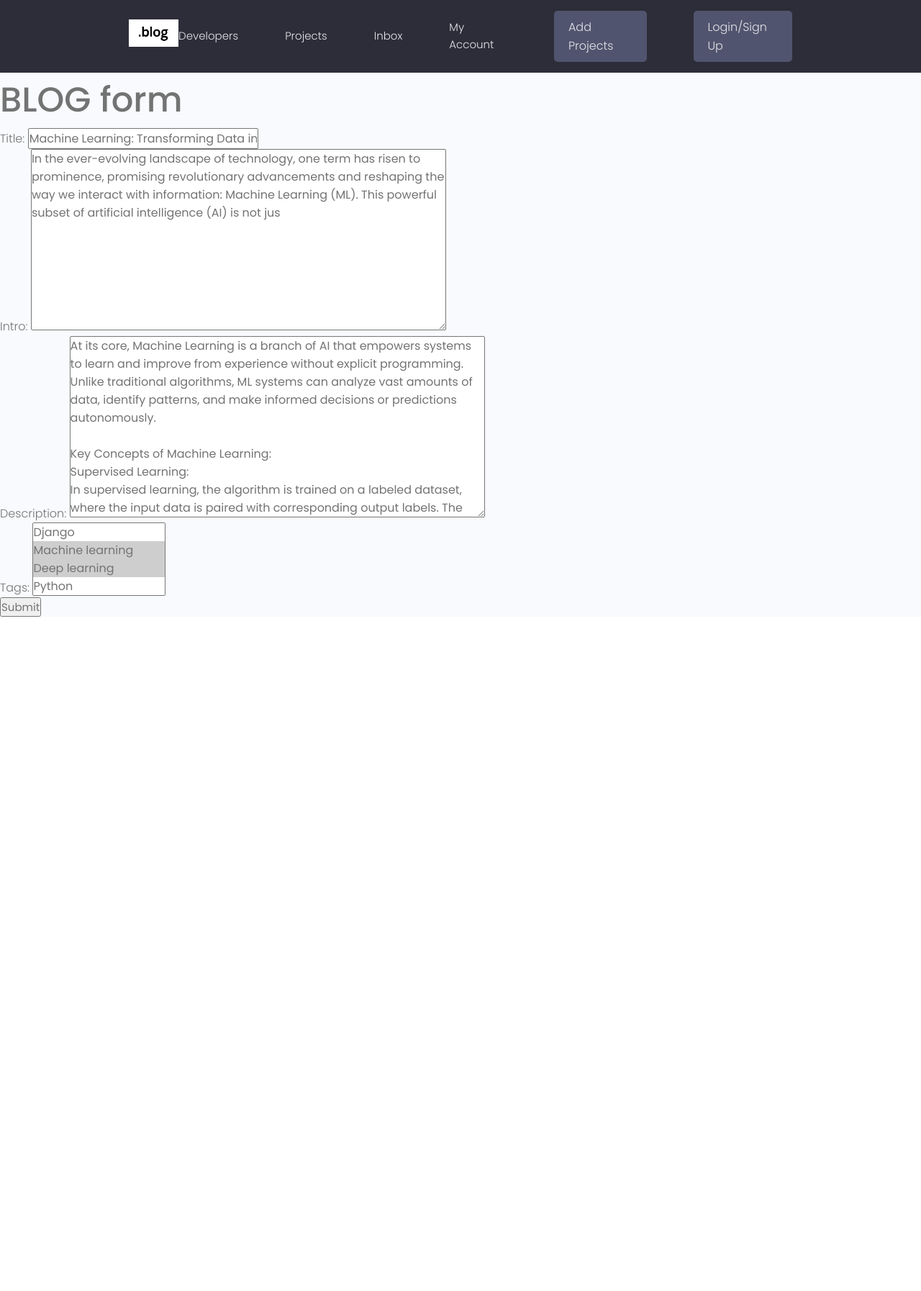
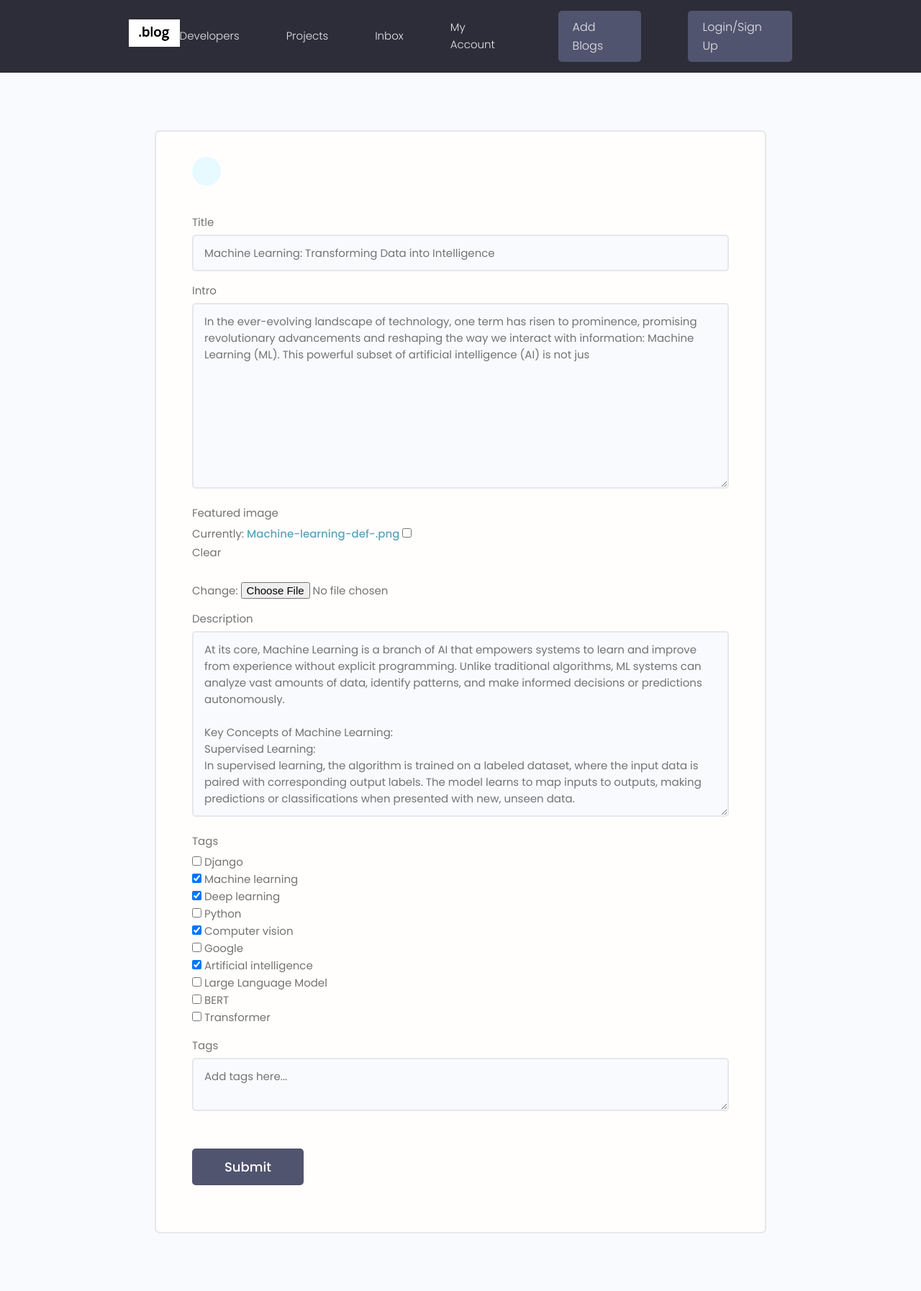
Before and after one commit to rovannoufer/blog, a Django app: page /update-blog/f2e3edf1-b262-4b28-bbb9-ec1e05b7b44a/ in a window 1280 px wide. Shown: the whole page at 72% size. Before the commit the page ends 857 px from the top, so only its background shows below. Run offline with Django 5.2, Linux system fonts and the light colour scheme; data comes from the database, SQL or seed files in the repository; both versions use the stored data as it was after the commit; some libraries are stand-ins or nearby versions.

Commit message:
Second phase completed

```diff
--- a/blog/core/forms.py
+++ b/blog/core/forms.py
@@ -1,7 +1,18 @@
-from django.forms import ModelForm
+from django.forms import ModelForm, widgets
 from .models import Project
+from django import forms
 
 class BlogForm(ModelForm):
     class Meta:
         model = Project
-        fields = ['title','intro','description','tags']
+        fields = ['title','intro', 'featured_image','description','tags']
+        widgets = {
+            'tags' : forms.CheckboxSelectMultiple()
+        }
+
+    def __init__(self, *args, **kwargs):
+        super(BlogForm, self).__init__(*args, **kwargs)
+
+        self.fields['title'].widget.attrs.update({'class': 'input', 'placeholder': 'Add title . . .'})
+        self.fields['intro'].widget.attrs.update({'class': 'input', 'placeholder': 'Add Introduction . . .'})
+        self.fields['description'].widget.attrs.update({'class': 'input', 'placeholder': 'Add Description . . .'})
--- a/blog/core/templates/core/blogs_form.html
+++ b/blog/core/templates/core/blogs_form.html
@@ -1,10 +1,38 @@
 {% extends 'core/base.html' %}
 {% block content %}
 
-<h1> BLOG form </h1>
-<form method="post" enctype="multipart/form-data">
-   {% csrf_token %}
-  {{form.as_p}}
-   <input  type="submit">
-</form>
+<main class="formPage my-xl">
+   <div class="content-box">
+       <div class="formWrapper">
+           <a class="backButton" href="{%url 'blogs' %}"><i class="im im-angle-left"></i></a>
+           <br>
+
+           <form class="form" method="POST" enctype="multipart/form-data">
+               {% csrf_token %}
+
+               {% for field in form %}
+               <!-- Input:Text -->
+               <div class="form__field">
+                   <label for="formInput#text">{{field.label}}</label>
+                   {{field}}
+               </div>
+               {% endfor %}
+
+               <div class="form__field">
+                   {% for tag in blog.tags.all %}
+                   <div class="project-tag tag tag--pill tag--main" data-tag="{{tag.id}}"
+                       data-project="{{blog.id}}">{{tag.name}} &#215;</div>
+                   {% endfor %}
+               </div>
+
+               <div class="form__field">
+                   <label for="formInput#text">Tags</label>
+                   <textarea class="input" name="newtags" placeholder="Add tags here..."></textarea>
+               </div>
+               <input class="btn btn--sub btn--lg  my-md" type="submit" value="Submit" />
+           </form>
+       </div>
+   </div>
+</main>
+
 {% endblock %}
--- a/blog/core/templates/core/navbar.html
+++ b/blog/core/templates/core/navbar.html
@@ -19,7 +19,7 @@
           <li class="header__menuItem"><a href="projects.html">Projects</a></li>
           <li class="header__menuItem"><a href="inbox.html">Inbox</a></li>
           <li class="header__menuItem"><a href="account.html">My Account</a></li>
-          <li class="header__menuItem"><a href="?" class="btn btn--sub">Add Projects</a></li>
+          <li class="header__menuItem"><a href="{%url 'create' %}" class="btn btn--sub">Add Blogs</a></li>
           <li class="header__menuItem"><a href="login.html" class="btn btn--sub">Login/Sign Up</a></li>
         </ul>
       </nav>
```
Also changed, not shown: blog/core/templates/core/single-blog.html (+24 -10 lines), blog/db.sqlite3, blog/static/images/1_N1-K-A43_98pYZ27fnupDA.jpg (added).
